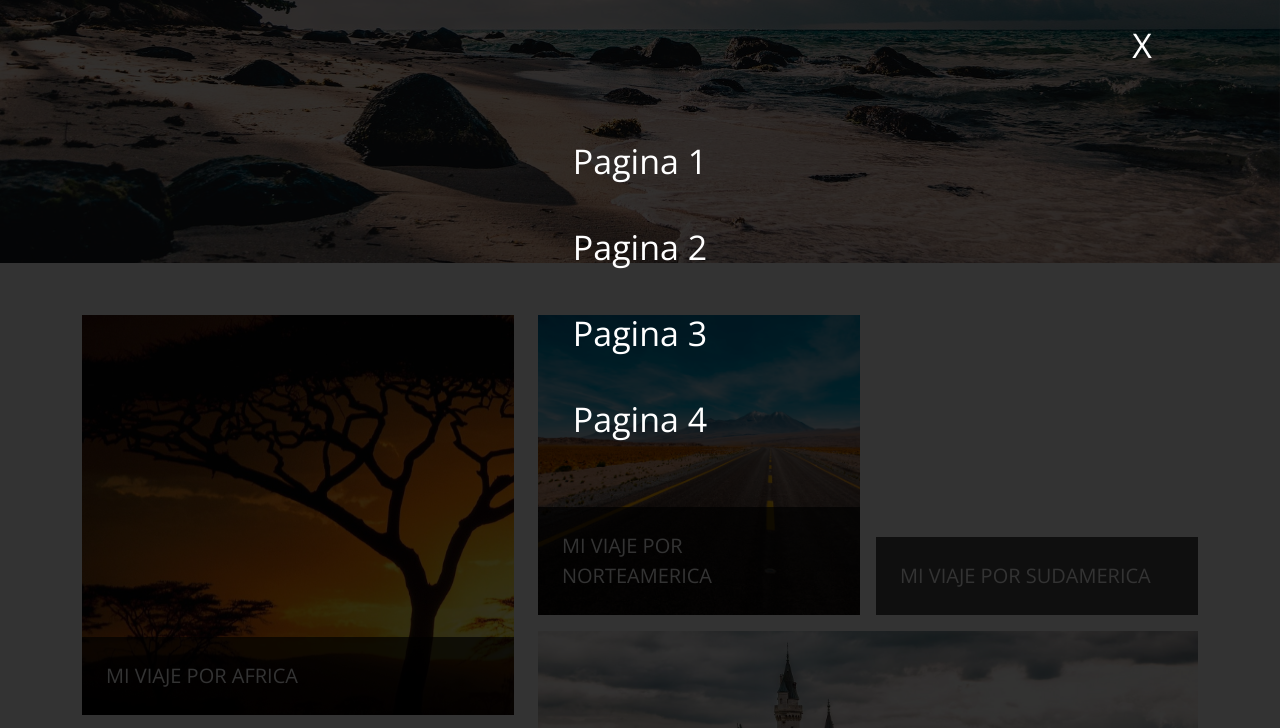
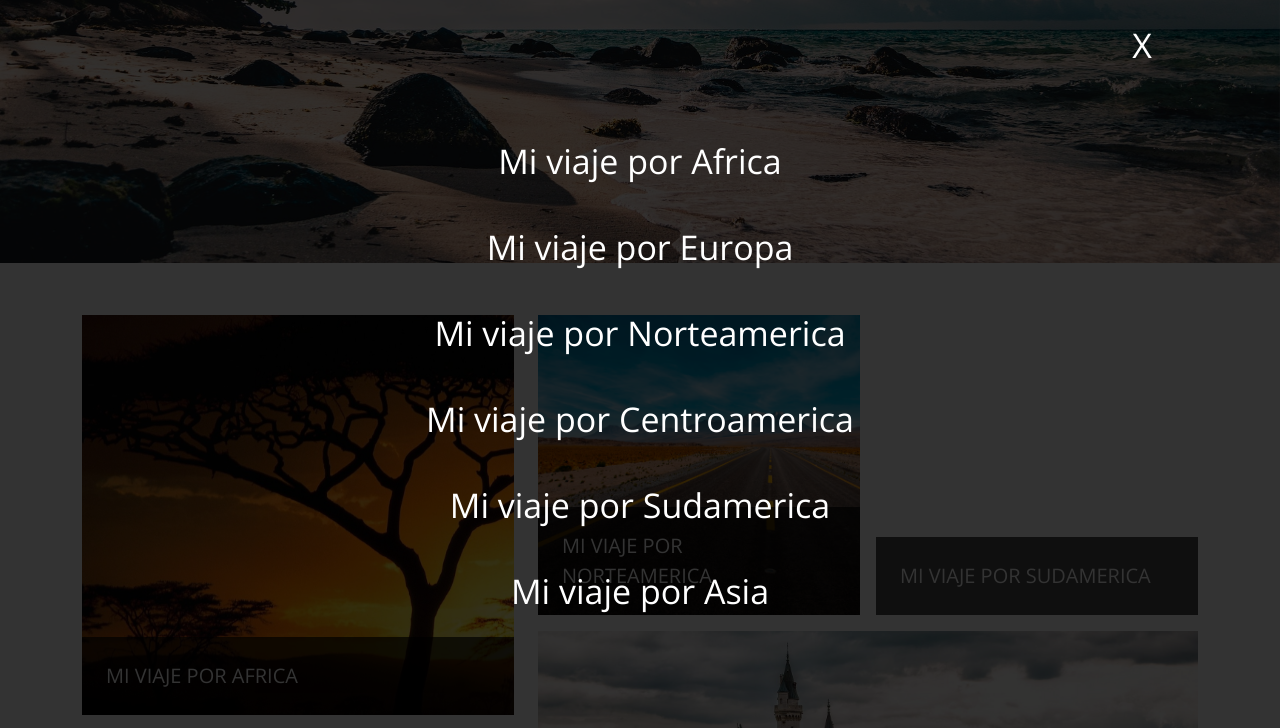
Before and after one commit to faviofz/bootstrap-example, a plain HTML site: page index.html in a window 1280 px wide. Both pictures are taken after a click on the icon 1178 px from the left and 33 px from the top of the page. Shown: the part 70-798 px from the top of the page. Drawn offline with nearby package versions, Linux system fonts and the light colour scheme.

Commit message:
Cambiado los nombres del Menu

```diff
--- a/index.html
+++ b/index.html
@@ -227,16 +227,22 @@
 			<a href="#" class="btnClose">X</a>
 			<ul class="nav flex-column text-center">
 				<li class="nav-item">
-					<a class="nav-link text-white" href="# ">Pagina 1</a>
+					<a class="nav-link text-white" href="# ">Mi viaje por Africa</a>
 				</li>
 				<li class="nav-item">
-					<a class="nav-link text-white" href="# ">Pagina 2</a>
+					<a class="nav-link text-white" href="# ">Mi viaje por Europa</a>
 				</li>
 				<li class="nav-item">
-					<a class="nav-link text-white" href="# ">Pagina 3</a>
+					<a class="nav-link text-white" href="# ">Mi viaje por Norteamerica</a>
 				</li>
 				<li class="nav-item">
-					<a class="nav-link text-white" href="# ">Pagina 4</a>
+					<a class="nav-link text-white" href="# ">Mi viaje por Centroamerica</a>
+				</li>
+				<li class="nav-item">
+					<a class="nav-link text-white" href="# ">Mi viaje por Sudamerica</a>
+				</li>
+				<li class="nav-item">
+					<a class="nav-link text-white" href="# ">Mi viaje por Asia</a>
 				</li>
 			</ul>
 		</div>
```
